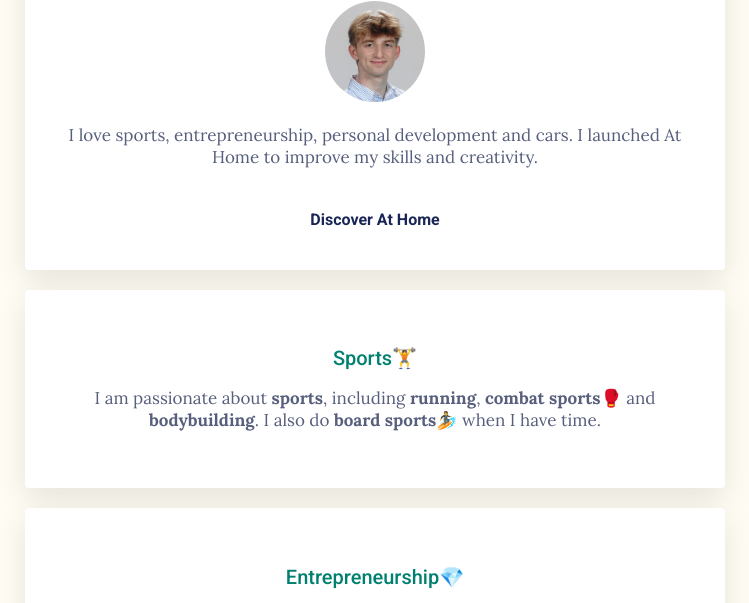
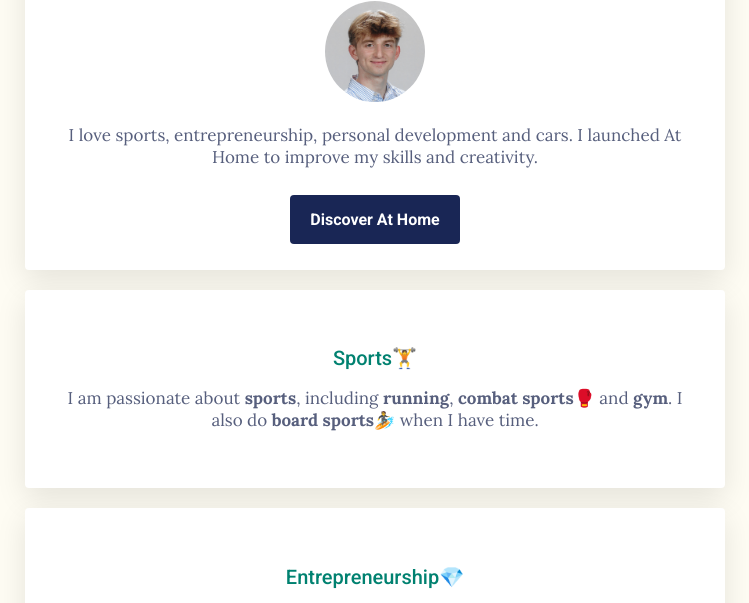
Before and after one commit to francois-omnes/my-profile, a plain HTML site: page index.html in a window 1280 px wide. Shown: the part 160-763 px from the top of the page, without its empty margins (265-1014 px from the left). Drawn offline with Linux system fonts and the light colour scheme.

Commit message:
Update index.html

```diff
--- a/index.html
+++ b/index.html
@@ -18,13 +18,13 @@
         <p>
           I love sports, entrepreneurship, personal development and cars. I launched At Home to improve my skills and creativity.
         </p>
-        <a href="https://francois-omnes.github.io/At-home-web-page/" target="_blank">Discover At Home</a>
+        <a href="https://francois-omnes.github.io/At-home-web-page/" class="btn-blue" target="_blank">Discover At Home</a>
       </div>
       <div class="card-white">
 
         <h2>Sports🏋️</h2>
         <p>
-          I am passionate about <strong>sports</strong>, including <strong>running</strong>, <strong>combat sports</strong>🥊 and <strong>bodybuilding</strong>. I also do <strong>board sports</strong>🏄 when I have time.
+          I am passionate about <strong>sports</strong>, including <strong>running</strong>, <strong>combat sports</strong>🥊 and <strong>gym</strong>. I also do <strong>board sports</strong>🏄 when I have time.
         </p>
       </div>
       <div class="card-white">
```
